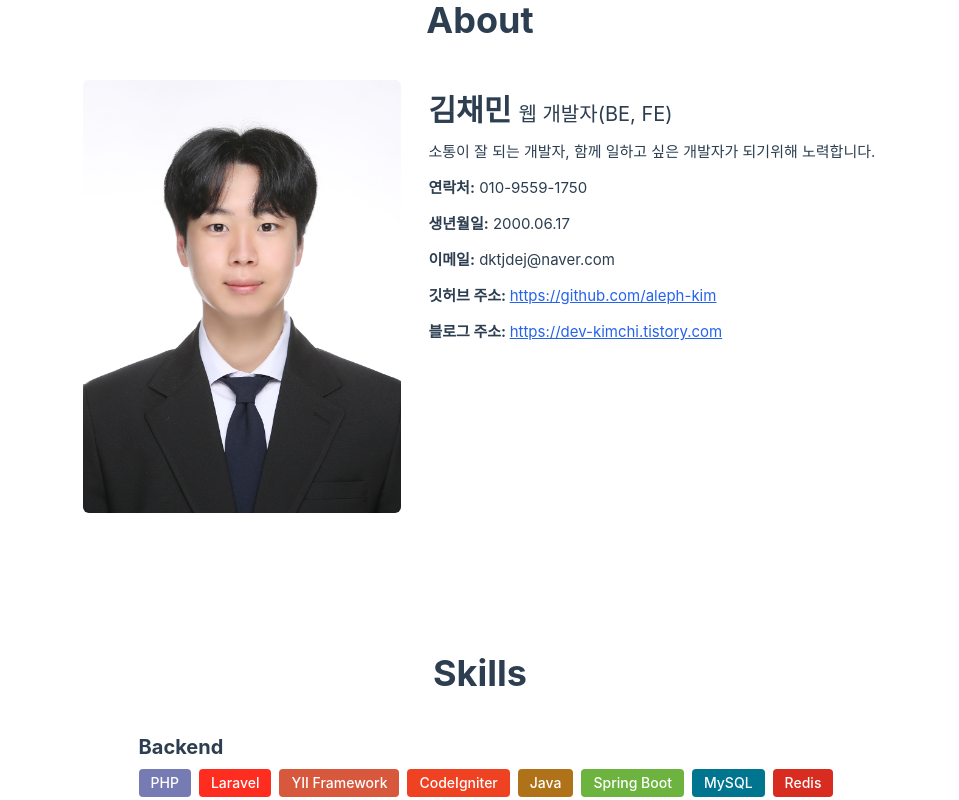
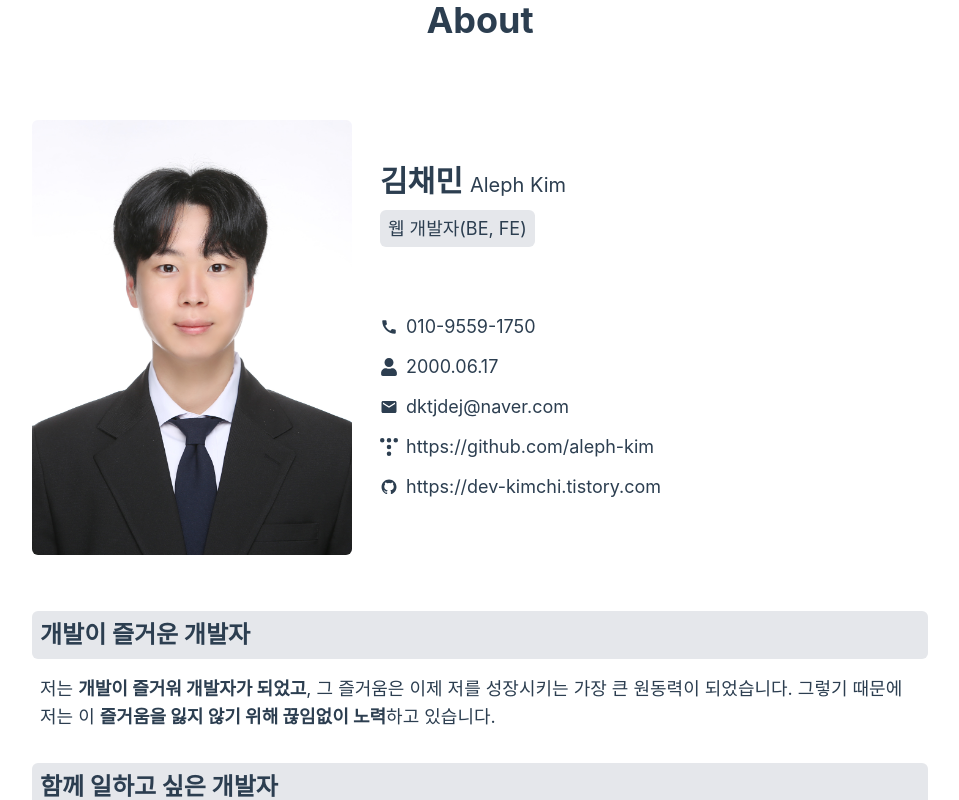
Before and after one commit to Aleph-Kim/portfolio, a Vue app: page / in a window 1280 px wide. Shown: the part 840-1640 px from the top of the page, without its empty margins (160-1119 px from the left). Built offline with nearby package versions, Linux system fonts and the light colour scheme.

Commit message:
수정 - About 컴포넌트 개발자 목표 추가

```diff
--- a/public/data/about.js
+++ b/public/data/about.js
@@ -1,11 +1,21 @@
 export const aboutData = {
     "name": "김채민",
+    "englishName": "Aleph Kim",
     "title": "웹 개발자(BE, FE)",
-    "description": "소통이 잘 되는 개발자, 함께 일하고 싶은 개발자가 되기위해 노력합니다.",
     "phone": "010-9559-1750",
     "birthday": "2000.06.17",
     "email": "dktjdej@naver.com",
     "github": "https://github.com/aleph-kim",
     "blog": "https://dev-kimchi.tistory.com",
-    "image": "/image/id-picture.jpg"
+    "image": "/image/id-picture.jpg",
+    "pursue": [
+        {
+            "title": "개발이 즐거운 개발자",
+            "description": "저는 <span class='font-bold'>개발이 즐거워 개발자가 되었고</span>, 그 즐거움은 이제 저를 성장시키는 가장 큰 원동력이 되었습니다. 그렇기 때문에 저는 이 <span class='font-bold'>즐거움을 잃지 않기 위해 끊임없이 노력</span>하고 있습니다."
+        },
+        {
+            "title": "함께 일하고 싶은 개발자",
+            "description": "<span class='font-bold'>혼자 개발을 잘하는 것은 큰 의미가 없다</span>고 생각합니다. 이해하기 쉬운 코드를 작성하고, 협업이 편하며, 비개발자와도 원활히 소통하는, <span class='font-bold'>모두가 함께 일하고 싶어하는 개발자</span>가 되기 위해 노력합니다."
+        },
+    ]
 }
--- a/src/components/About.vue
+++ b/src/components/About.vue
@@ -1,27 +1,82 @@
 <template>
-    <section class="section flex items-center justify-center flex-col">
+    <section class="section flex items-center flex-col min-h-screen">
         <!-- About -->
-        <div class="mt-10">
-            <h2 class="text-4xl font-bold text-center mb-10">About</h2>
+        <div class="w-[90%] md:w-[70%] mt-10">
+            <h2 class="text-4xl font-bold text-center mb-20">About</h2>
 
-            <div class="flex flex-col justify-center items-center sm:items-start sm:flex-row">
+            <div class="flex flex-col justify-around items-center sm:flex-row lg:justify-start">
                 <img :src="about.image" alt="Profile Picture"
-                    class="w-[90%] mb-5 sm:w-[40%] sm:mr-7 sm:max-w-80 rounded-md">
-                <div class="w-[80%] flex-col">
-                    <p class="text-3xl font-bold my-3">{{ about.name }} <span class="text-xl">{{ about.title }}</span>
-                    </p>
-                    <p class="mb-3">{{ about.description }}</p>
-                    <p class="mb-3"><span class="font-bold">연락처:</span> {{ about.phone }}</p>
-                    <p class="mb-3"><span class="font-bold">생년월일:</span> {{ about.birthday }}</p>
-                    <p class="mb-3"><span class="font-bold">이메일:</span> {{ about.email }}</p>
-                    <p class="mb-3">
-                        <span class="font-bold">깃허브 주소: </span>
-                        <a :href="about.github" target="_blank" class="text-blue-600 hover:text-blue-800 transition">{{ about.github }}</a>
-                    </p>
-                    <p class="mb-3">
-                        <span class="font-bold">블로그 주소: </span>
-                        <a :href="about.blog" target="_blank" class="text-blue-600 hover:text-blue-800 transition">{{ about.blog }}</a>
-                    </p>
+                    class="mb-5 md:mb-0 sm:w-[40%] sm:mr-7 sm:max-w-80 rounded-md w-[80%]">
+                <div class="flex flex-col justify-between md:min-h-[350px] text-lg w-[80%] md:w-auto">
+                    <div>
+                        <p class="text-3xl font-bold mb-4">
+                            {{ about.name }}
+                            <span class="text-xl">{{ about.englishName }}</span>
+                        </p>
+                        <span class="p-2 bg-gray-200 dark:bg-zinc-600 rounded-md transition duration-500">
+                            {{ about.title }}
+                        </span>
+                    </div>
+                    <div class="mt-4">
+                        <p class="mb-3 flex items-center gap-2">
+                            <svg stroke="currentColor" fill="currentColor" stroke-width="0" viewBox="0 0 24 24"
+                                height="1em" width="1em" xmlns="http://www.w3.org/2000/svg">
+                                <path fill="none" d="M0 0h24v24H0z"></path>
+                                <path
+                                    d="M20.01 15.38c-1.23 0-2.42-.2-3.53-.56a.977.977 0 0 0-1.01.24l-1.57 1.97c-2.83-1.35-5.48-3.9-6.89-6.83l1.95-1.66c.27-.28.35-.67.24-1.02-.37-1.11-.56-2.3-.56-3.53 0-.54-.45-.99-.99-.99H4.19C3.65 3 3 3.24 3 3.99 3 13.28 10.73 21 20.01 21c.71 0 .99-.63.99-1.18v-3.45c0-.54-.45-.99-.99-.99z">
+                                </path>
+                            </svg>
+                            {{ about.phone }}
+                        </p>
+                        <p class="mb-3 flex items-center gap-2">
+                            <svg stroke="currentColor" fill="currentColor" stroke-width="0" viewBox="0 0 448 512"
+                                height="1em" width="1em" xmlns="http://www.w3.org/2000/svg">
+                                <path
+                                    d="M224 256c70.7 0 128-57.3 128-128S294.7 0 224 0 96 57.3 96 128s57.3 128 128 128zm89.6 32h-16.7c-22.2 10.2-46.9 16-72.9 16s-50.6-5.8-72.9-16h-16.7C60.2 288 0 348.2 0 422.4V464c0 26.5 21.5 48 48 48h352c26.5 0 48-21.5 48-48v-41.6c0-74.2-60.2-134.4-134.4-134.4z">
+                                </path>
+                            </svg>
+                            {{ about.birthday }}
+                        </p>
+                        <p class="mb-3 flex items-center gap-2">
+                            <svg stroke="currentColor" fill="currentColor" stroke-width="0" viewBox="0 0 24 24"
+                                height="1em" width="1em" xmlns="http://www.w3.org/2000/svg">
+                                <path fill="none" d="M0 0h24v24H0z"></path>
+                                <path
+                                    d="M20 4H4c-1.1 0-1.99.9-1.99 2L2 18c0 1.1.9 2 2 2h16c1.1 0 2-.9 2-2V6c0-1.1-.9-2-2-2zm0 4-8 5-8-5V6l8 5 8-5v2z">
+                                </path>
+                            </svg>
+                            {{ about.email }}
+                        </p>
+                        <p class="mb-3 flex items-center gap-2">
+                            <svg xmlns="http://www.w3.org/2000/svg" width="1em" height="1em" viewBox="0 0 24 24">
+                                <path fill="currentColor"
+                                    d="M0 3a3 3 0 1 0 6 0a3 3 0 0 0-6 0m9 18a3 3 0 1 0 6 0a3 3 0 0 0-6 0m0-9a3 3 0 1 0 6 0a3 3 0 0 0-6 0m0-9a3 3 0 1 0 6 0a3 3 0 0 0-6 0m9 0a3 3 0 1 0 6 0a3 3 0 0 0-6 0" />
+                            </svg>
+                            <a :href="about.github" target="_blank"
+                                class="text-[currentColor] no-underline cursor-pointer">
+                                {{ about.github }}
+                            </a>
+                        </p>
+                        <p class="mb-3 flex items-center gap-2">
+                            <svg xmlns="http://www.w3.org/2000/svg" width="1em" height="1em" viewBox="0 0 24 24">
+                                <path fill-rule="evenodd" clip-rule="evenodd"
+                                    d="M12.026 2c-5.509 0-9.974 4.465-9.974 9.974c0 4.406 2.857 8.145 6.821 9.465c.499.09.679-.217.679-.481c0-.237-.008-.865-.011-1.696c-2.775.602-3.361-1.338-3.361-1.338c-.452-1.152-1.107-1.459-1.107-1.459c-.905-.619.069-.605.069-.605c1.002.07 1.527 1.028 1.527 1.028c.89 1.524 2.336 1.084 2.902.829c.091-.645.351-1.085.635-1.334c-2.214-.251-4.542-1.107-4.542-4.93c0-1.087.389-1.979 1.024-2.675c-.101-.253-.446-1.268.099-2.64c0 0 .837-.269 2.742 1.021a9.582 9.582 0 0 1 2.496-.336a9.554 9.554 0 0 1 2.496.336c1.906-1.291 2.742-1.021 2.742-1.021c.545 1.372.203 2.387.099 2.64c.64.696 1.024 1.587 1.024 2.675c0 3.833-2.33 4.675-4.552 4.922c.355.308.675.916.675 1.846c0 1.334-.012 2.41-.012 2.737c0 .267.178.577.687.479C19.146 20.115 22 16.379 22 11.974C22 6.465 17.535 2 12.026 2z"
+                                    fill="currentColor" />
+                            </svg>
+                            <a :href="about.blog" target="_blank"
+                                class="text-[currentColor] no-underline cursor-pointer">
+                                {{ about.blog }}
+                            </a>
+                        </p>
+                    </div>
+                </div>
+            </div>
+            <div class="mt-14 mx-auto">
+                <div v-for="pursue in about.pursue" :key="pursue.title" class="mb-8">
+                    <div class="text-2xl font-bold bg-gray-200 dark:bg-zinc-600 rounded-md p-2 transition duration-500">
+                        {{ pursue.title }}
+                    </div>
+                    <div class="text-lg my-4 mx-2 break-keep" v-html="pursue.description"></div>
                 </div>
             </div>
         </div>
```
